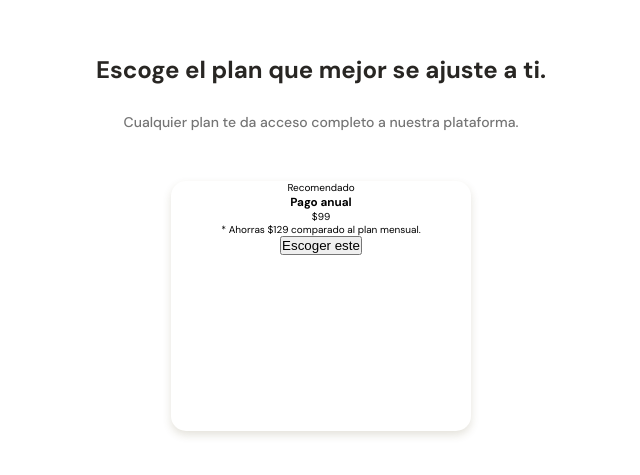
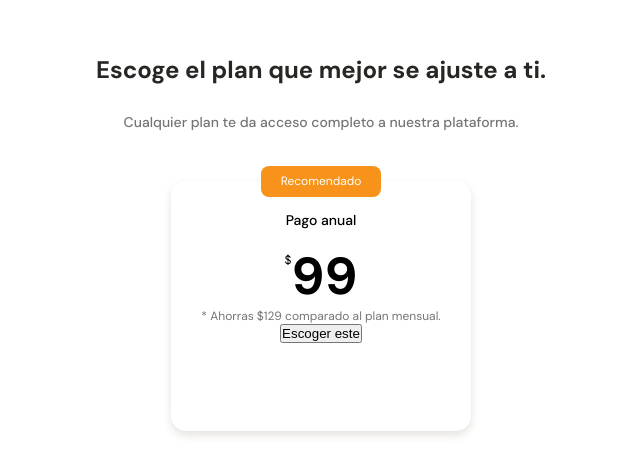
Before and after one commit to csswoman/bata-bit, a plain HTML site: page index.html in a window 1280 px wide. Shown: the part 2743-3218 px from the top of the page, without its empty margins (319-959 px from the left). Drawn offline with Linux system fonts and the light colour scheme.

Commit message:
Detallando estilos en tarjetas de planes

```diff
--- a/styles.css
+++ b/styles.css
@@ -312,7 +312,6 @@ header img {
 }
 
 .product-detail--card {
-  width: max-content;
   min-width: 288px;
   max-width: 400px;
   height: 150px;
@@ -445,3 +444,43 @@ header img {
   border-radius: 15px;
   box-shadow: 0 4px 8px rgba(89, 73, 30, 0.16);
 }
+
+.recommended {
+  position: absolute;
+  width: 120px;
+  height: 31px;
+  line-height: 31px;
+  top: -15px;
+  left: calc(50% - 60px);
+  font-size: 1.2rem;
+  background-color: var(--primary-color);
+  border-radius: 8px;
+  color: var(--just-white);
+}
+
+.plan-card--title {
+  padding-top: 30px;
+  font-size: 1.4rem;
+  font-weight: 500;
+  line-height: 1.8rem;
+  color: black;
+}
+
+.plan-card--price {
+  padding: 5px 0;
+  font-size: 5.2rem;
+  font-weight: bold;
+  line-height: 5.3rem;
+  color: black;
+}
+
+.plan-card--price span {
+  font-size: 1.2rem;
+  font-weight: 300;
+  vertical-align: 30px;
+}
+
+.plan-card--saving {
+  font-size: 1.2rem;
+  color: #757575;
+}
```
